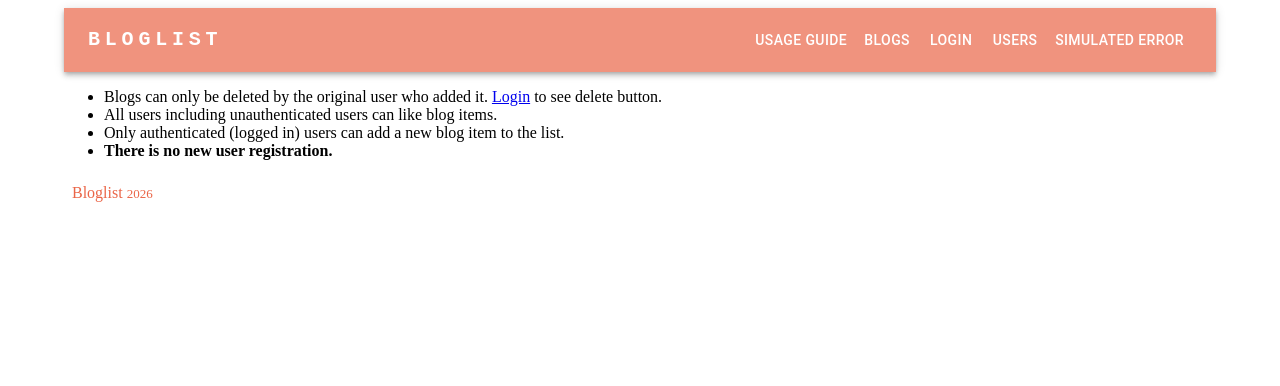
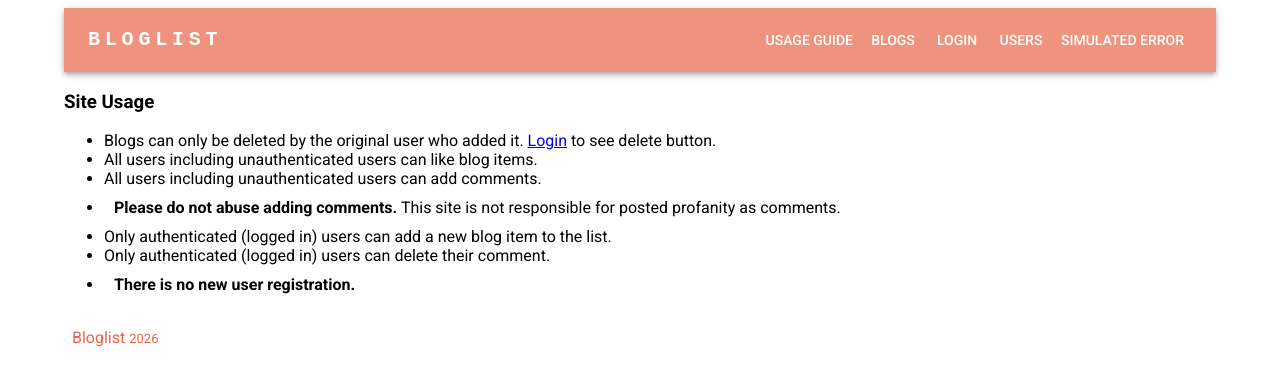
Before and after one commit to cherylfong/netscapia-hooks-esbuild, a React (Vite) app in the folder bloglist/client/: page /how-to-use in a window 1280 px wide. Shown: the top 386 px of the page. Built offline with nearby package versions, Linux system fonts and the light colour scheme; no server answers.

Commit message:
complete exercise 7.20

```diff
--- a/bloglist/client/package.json
+++ b/bloglist/client/package.json
@@ -13,6 +13,7 @@
   "dependencies": {
     "@emotion/react": "^11.14.0",
     "@emotion/styled": "^11.14.1",
+    "@fontsource/roboto": "^5.3.0",
     "@mui/material": "^9.4.0",
     "@tanstack/react-query": "^5.102.8",
     "axios": "^1.9.0",
--- a/bloglist/client/src/components/Usage.jsx
+++ b/bloglist/client/src/components/Usage.jsx
@@ -1,17 +1,24 @@
 const Usage = () => {
   return (
     <div>
-      <ul>
+      <h3>Site Usage</h3>
+      <ul >
         <li>
           Blogs can only be deleted by the original user who added it.{' '}
           <a href="/login">Login</a> to see delete button.
         </li>
         <li>All users including unauthenticated users can like blog items.</li>
+        <li>All users including unauthenticated users can add comments. </li>
+        <li style={{ padding: 10 }}>
+          <b>Please do not abuse adding comments.</b> This site is not
+          responsible for posted profanity as comments.
+        </li>
         <li>
           Only authenticated (logged in) users can add a new blog item to the
           list.
         </li>
-        <li>
+        <li>Only authenticated (logged in) users can delete their comment.</li>
+        <li style={{ padding: 10 }}>
           <b>There is no new user registration.</b>
         </li>
       </ul>
--- a/bloglist/client/src/index.css
+++ b/bloglist/client/src/index.css
@@ -1,3 +1,9 @@
+html,
+body,
+#root {
+  font-family: 'Roboto', sans-serif;
+}
+
 h1 {
   color: purple;
   font-style: italic;
--- a/bloglist/client/src/main.jsx
+++ b/bloglist/client/src/main.jsx
@@ -1,6 +1,11 @@
 import ReactDOM from 'react-dom/client'
 import App from './App'
 import './index.css'
+
+import '@fontsource/roboto/300.css'
+import '@fontsource/roboto/400.css'
+import '@fontsource/roboto/500.css'
+import '@fontsource/roboto/700.css'
 
 import { BrowserRouter as Router } from 'react-router-dom'
 
@@ -8,14 +13,24 @@ import { QueryClient, QueryClientProvider } from '@tanstack/react-query'
 
 import { UserContextProvider } from './UserContext'
 
+import { createTheme, ThemeProvider } from '@mui/material/styles'
+
+const theme = createTheme({
+  typography: {
+    fontFamily: 'Roboto, sans-serif',
+  },
+})
+
 const queryClient = new QueryClient()
 
 ReactDOM.createRoot(document.getElementById('root')).render(
+  <ThemeProvider theme={theme}>
     <QueryClientProvider client={queryClient}>
       <Router>
         <UserContextProvider>
           <App />
         </UserContextProvider>
       </Router>
-  </QueryClientProvider>,
+    </QueryClientProvider>
+  </ThemeProvider>
 )
```
Also changed, not shown: 1 other file (tests, documents, lock files or other folders). Lines whose indentation alone changed are shown as unchanged.
